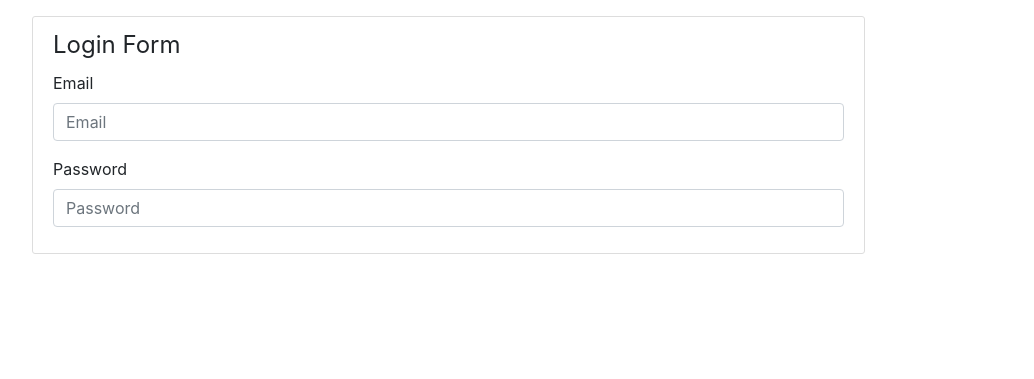
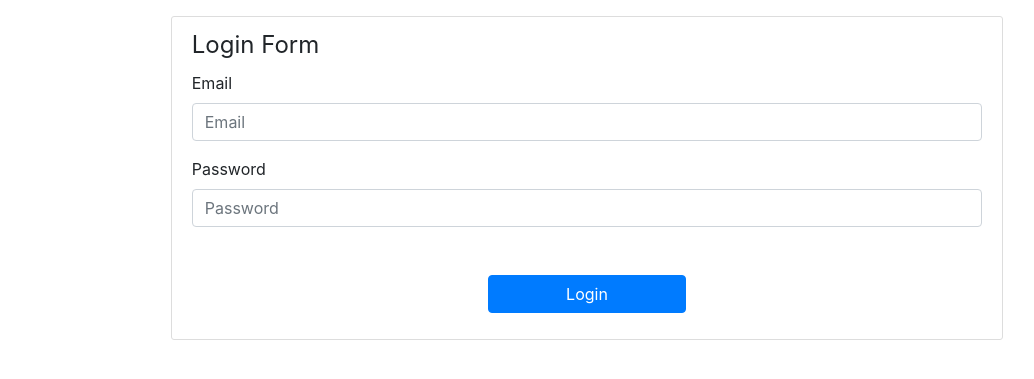
Before and after one commit to shkhaider2015/movieApp, a Flask app: page /admin/custom_login_form in a window 1280 px wide. Shown: the part 56-435 px from the top of the page, without its empty margins (53-1087 px from the left). Run offline with Flask 2, Linux system fonts and the light colour scheme; some libraries are stand-ins or nearby versions.

Commit message:
movies .........

```diff
--- a/movieApp/admin/routes.py
+++ b/movieApp/admin/routes.py
@@ -1,4 +1,4 @@
-from flask import Blueprint, render_template, flash, redirect, url_for
+from flask import Blueprint, render_template, flash, redirect, url_for, request
 from movieApp.admin.forms import LoginForm, DataSubmitForm
 
 admin = Blueprint('admin', __name__)
@@ -29,6 +29,14 @@ def admin_login():
     return render_template("admin_login.html", title="Admin Page", form=form)
 
 
-@admin.route('/admin/custom_login_form')
+@admin.route('/admin/custom_login_form', methods=['GET', 'POST'])
 def custom_form():
+
+    if request.method == 'POST':
+        email = request.form['email']
+        password = request.form['password']
+        if email == 'shkhaider2015@gmail.com' and password == '1234':
+            flash("Successfully Register !!", 'success')
+        else:
+            flash("Check you email or password", 'danger')
     return render_template('my_custom_login_form.html', title="My Own Form")
--- a/movieApp/templates/my_custom_login_form.html
+++ b/movieApp/templates/my_custom_login_form.html
@@ -1,23 +1,32 @@
 {% extends "layout.html" %}
 {% block content %}
 
-    <div class="content-section w-75 h-75 mt-3">
+    <div class="container content-section w-75  mt-3">
         <form method="POST" action="">
 
             <legend>Login Form</legend>
 
             <div class="form-group" >
                 <label for="email" >Email</label>
-                <input type="email" class="form-control" id="email" placeholder="Email">
+                <input type="email" name="email" class="form-control" id="email" placeholder="Email">
 
             </div>
 
             <div class="form-group" >
                 <label for="password" >Password</label>
-                <input type="password" class="form-control" id="password" placeholder="Password">
+                <input type="password" name="password" class="form-control" id="password" placeholder="Password">
+
+            </div>
+
+            <div class="form-group mt-5">
+                <center>
+                    <button type="submit" class="btn btn-primary w-25 " >Login</button>
+                </center>
 
             </div>
         </form>
     </div>
 
+
+
 {% endblock content %}
```
